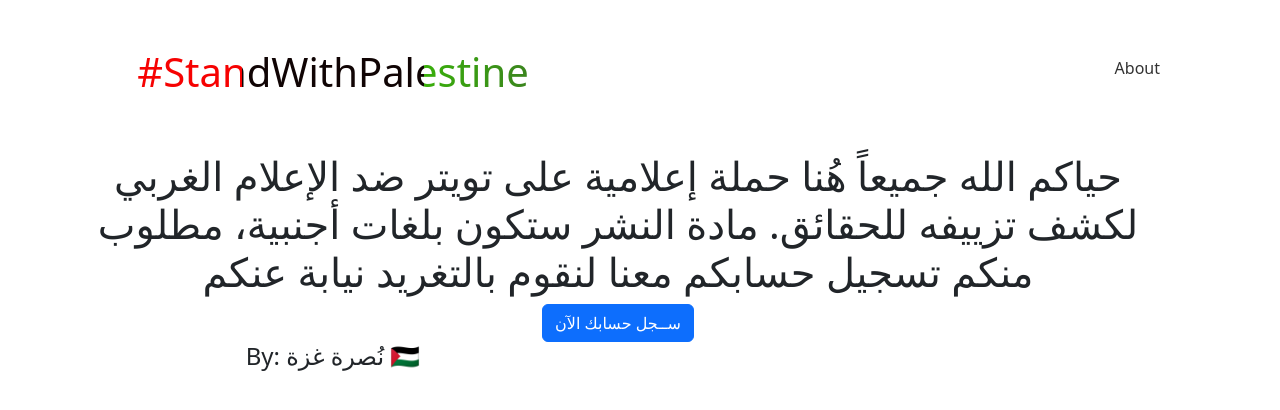
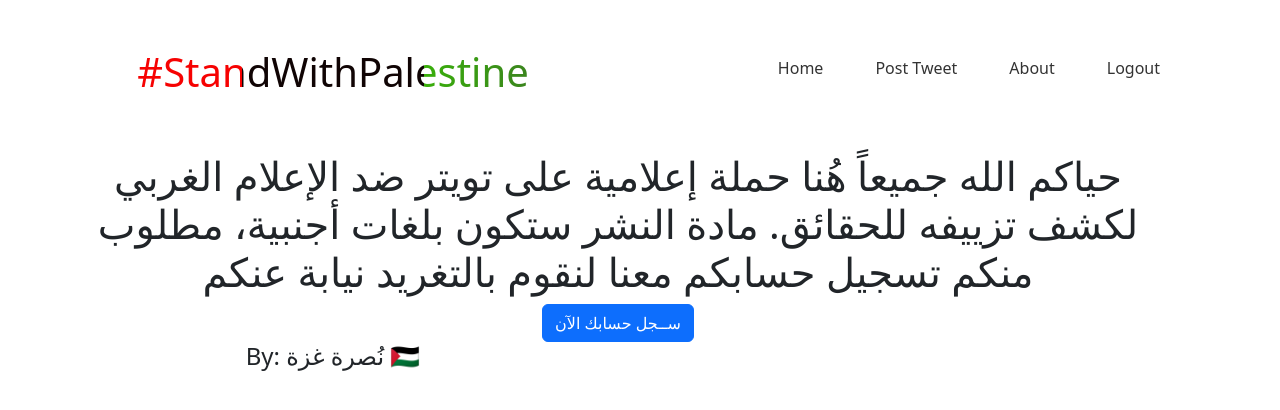
Before and after one commit to Stand-With-Palestine/CrowdTweet, a Django app: page / in a window 1280 px wide. Shown: the top 410 px of the page. Run offline with Django 4.2, Linux system fonts and the light colour scheme; the visitor is signed in with stand-in values (Sample User, id 1); some libraries are stand-ins or nearby versions.

Commit message:
- Fixes :)

```diff
--- a/apps/post/urls.py
+++ b/apps/post/urls.py
@@ -1,7 +1,7 @@
 from django.urls import path
-from django.urls.resolvers import URLPattern
-from django.views.generic import TemplateView
+
 from . import views
+from .views import CustomLoginView, CustomLogoutView
 
 app_name = 'apps.post'
 
@@ -11,4 +11,6 @@
     path('login/', views.TwitterLogin.as_view(), name='login'),
     path('twitter-login', views.twitter_login_sso, name='twitter_login'),
     path('callback/', views.twitter_callback_sso, name='twitter_callback'),
+    path('accounts/login/', CustomLoginView.as_view(), name='super_user_login'),
+    path('accounts/logout/', CustomLogoutView.as_view(), name='super_user_logout'),
 ]
--- a/apps/post/views.py
+++ b/apps/post/views.py
@@ -1,34 +1,45 @@
+import logging
+
 import tweepy
 from django.conf import settings
-from django.shortcuts import redirect
-from django.urls import reverse_lazy
-from .twitter_auth import get_client
+from django.contrib.auth import logout
 from django.contrib.auth.mixins import (
     LoginRequiredMixin,
     UserPassesTestMixin
 )
+from django.contrib.auth.views import LoginView, LogoutView
 from django.http import (
     HttpResponse,
     HttpResponseRedirect
 )
+from django.shortcuts import redirect
+from django.urls import reverse_lazy
 from django.views.generic import (
-    View,
     FormView,
     TemplateView
 )
-from allauth.account.forms import (
-    SignupForm,
-    LoginForm
-)
 
 from .forms import (
-    PostToTwitterForm
+    PostToTwitterForm, LoginForm
 )
+from .twitter_auth import get_client
 from .utils import (
     handle_uploaded_file,
     load_tokens_from_file,
     save_tokens_to_file
 )
+
+class CustomLoginView(LoginView):
+    form_class = LoginForm
+    template_name = 'account/login.html'
+
+
+class CustomLogoutView(LogoutView):
+    template_name = 'account/logout.html'
+
+    def post(self, request, *args, **kwargs):
+        logout(request)
+        return redirect('post:login')
 
 
 class WelcomePageView(TemplateView):
--- a/apps/templates/account/login.html
+++ b/apps/templates/account/login.html
@@ -13,9 +13,9 @@
         </div>
         <div class="row d-flex justify-content-center align-items-center">
             <div class="col-4 offset-md-2">
-                <form class="login" method="POST" action="{% url 'account_login' %}">
+                <form class="login" method="POST" action="{% url 'post:super_user_login' %}">
                     {% csrf_token %}
-                    {% crispy form %}
+                    {{ form|crispy }}
                     {% if redirect_field_value %}
                         <input type="hidden" name="{{ redirect_field_name }}" value="{{ redirect_field_value }}"/>
                     {% endif %}
--- a/apps/templates/base.html
+++ b/apps/templates/base.html
@@ -16,6 +16,7 @@
 <div class="container m-5">
     {% include 'header.html' %}
     <div class="mt-5">
+        {% block content %}
             {% block welcome_page %}
 
             {% endblock %}
@@ -35,6 +36,7 @@
             <div class="row align-items-center">
                 {% include 'footer.html' %}
             </div>
+        {% endblock %}
 </div>
 </body>
 </html>
--- a/apps/templates/header.html
+++ b/apps/templates/header.html
@@ -4,9 +4,20 @@
     </div>
     <div class="col-md-6 d-none d-md-block">
         <nav class="nav justify-content-end">
+            <a class="nav-link" href="{% url 'post:welcome_page' %}">Home</a>
+            {% if request.user.is_authenticated and request.user.is_superuser %}
+                <a class="nav-link" href="{% url 'post:post_to_twitter' %}">Post Tweet</a>
+            {% endif %}
+
             <a class="nav-link" href="#">About</a>
+            {% if request.user.is_authenticated %}
+                <a class="nav-link" href="{% url 'post:super_user_logout' %}">Logout</a>
+            {% else %}
+                <a class="nav-link" href="{% url 'post:super_user_login' %}">Login</a>
+            {% endif %}
         </nav>
     </div>
+
     <div class="col-12 d-md-none">
         <button class="btn btn-primary" data-bs-toggle="collapse" data-bs-target="#navbarCollapse">
             Menu
--- a/apps/templates/index.html
+++ b/apps/templates/index.html
@@ -11,7 +11,7 @@
 
     <div class="row">
         <div class="col-md-12 text-center">
-            {% if not user.is_authenticated %}
+            {% if not request.user.is_authenticated %}
                 <a href="{% url 'post:login' %}" class="btn btn-primary">قــاوم </a>
             {% else %}
                 <a href="#" class="btn btn-primary">ســجل حسابك الآن </a>
--- a/main/urls.py
+++ b/main/urls.py
@@ -6,7 +6,7 @@
 urlpatterns = [
     path('admin/', admin.site.urls),
     path('', include('apps.post.urls', namespace='post')),
-    # path('accounts/', include('allauth.urls')),
+    path('accounts/', include('allauth.urls')),
 ]
 
 urlpatterns += static(
```
Also changed, not shown: apps/post/forms.py (+20 -1 lines), apps/templates/account/logout.html (added, +7 -0 lines). Lines whose indentation alone changed are shown as unchanged.
